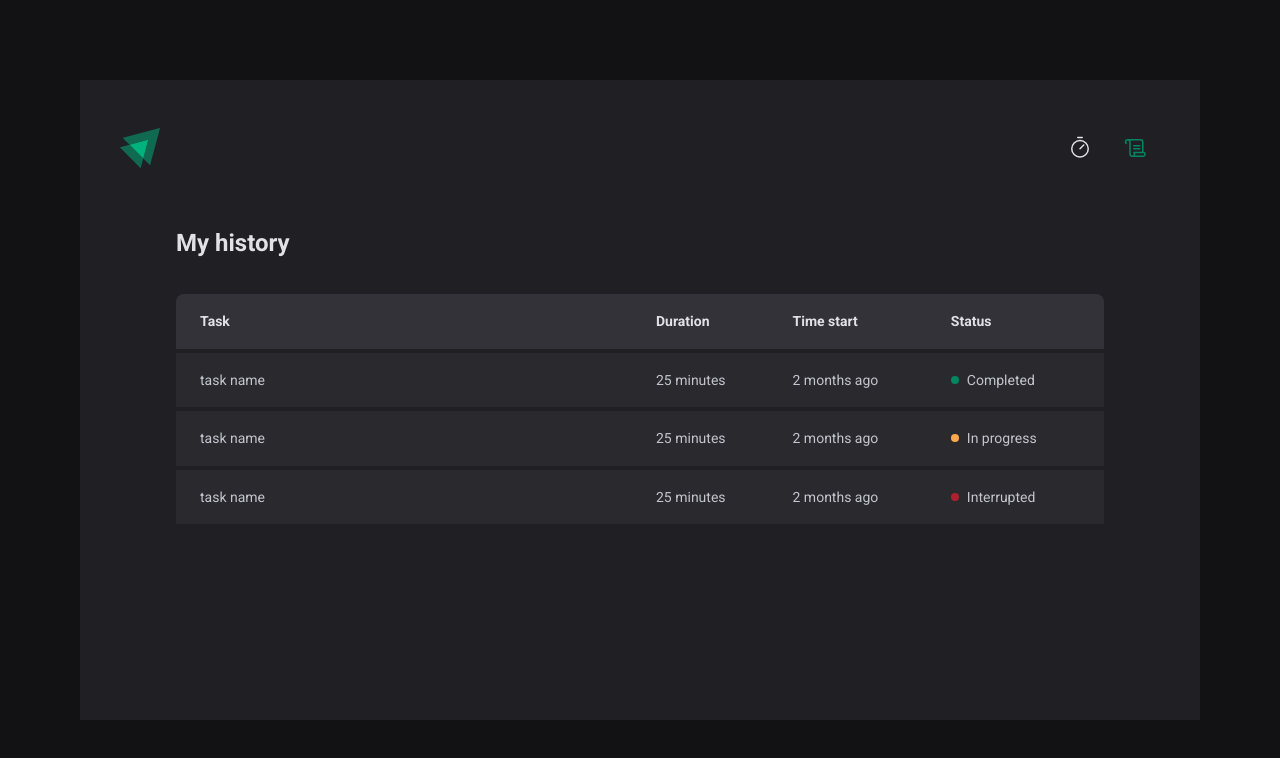
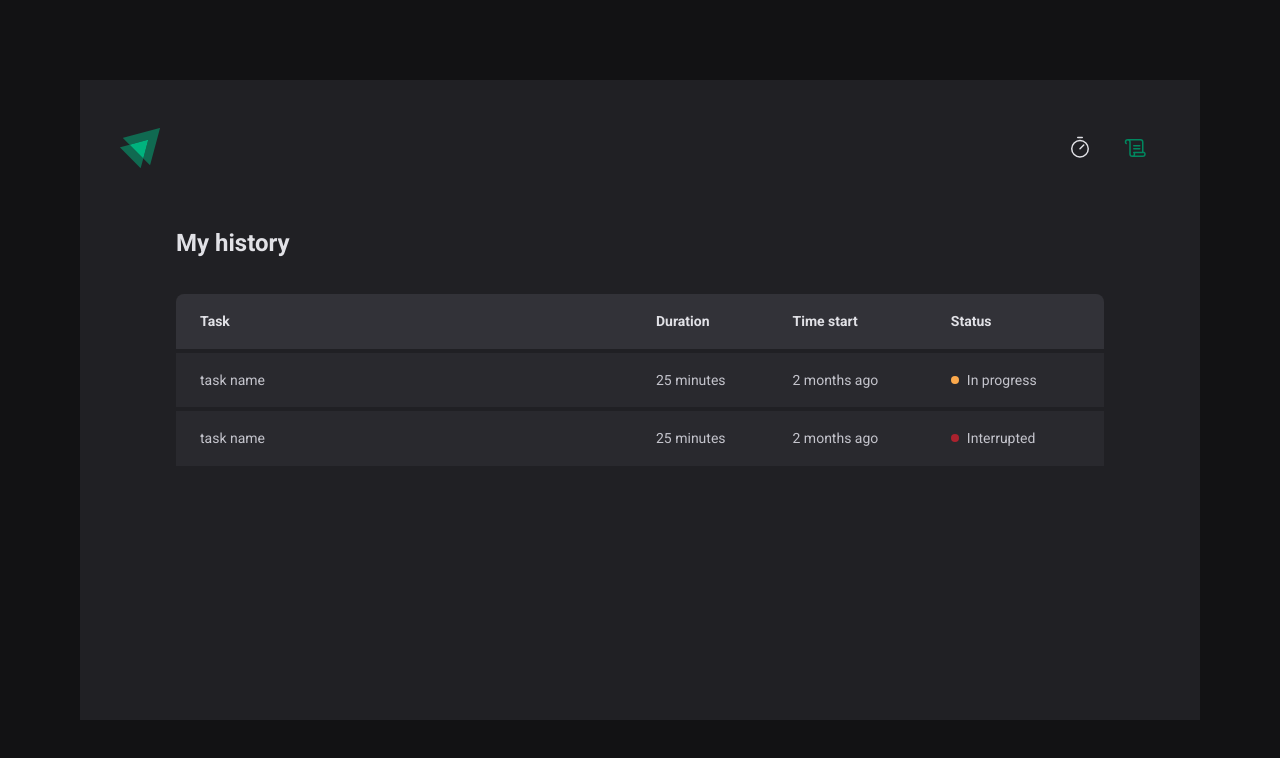
Before and after one commit to rvahilario/ignite-pomodoro, a React (Vite) app: page /history in a window 1280 px wide. Shown: the top 758 px of the page. Built offline with nearby package versions, Linux system fonts and the light colour scheme.

Commit message:
add: access cycles list from history page

```diff
--- a/src/pages/History.tsx
+++ b/src/pages/History.tsx
@@ -1,8 +1,12 @@
+import { useContext } from 'react'
 import styled from 'styled-components'
+import { CyclesContext } from '../contexts/CyclesContext'
 
 type HistoryProps = {}
 
 export function History({}: HistoryProps) {
+  const { cyclesList } = useContext(CyclesContext)
+
   return (
     <HistoryContainer>
       <h1>My history</h1>
@@ -19,14 +23,16 @@ export function History({}: HistoryProps) {
           </thead>
 
           <tbody>
-            <tr>
-              <td>task name</td>
-              <td>25 minutes</td>
-              <td>2 months ago</td>
-              <td>
-                <Status status={'completed'} />
-              </td>
-            </tr>
+            {cyclesList.map((cycle) => (
+              <tr key={cycle.id}>
+                <td>{cycle.taskName}</td>
+                <td>{`${cycle.minutesAmount} minutes`}</td>
+                <td>2 months ago</td>
+                <td>
+                  <Status status={'completed'} />
+                </td>
+              </tr>
+            ))}
             <tr>
               <td>task name</td>
               <td>25 minutes</td>
```
